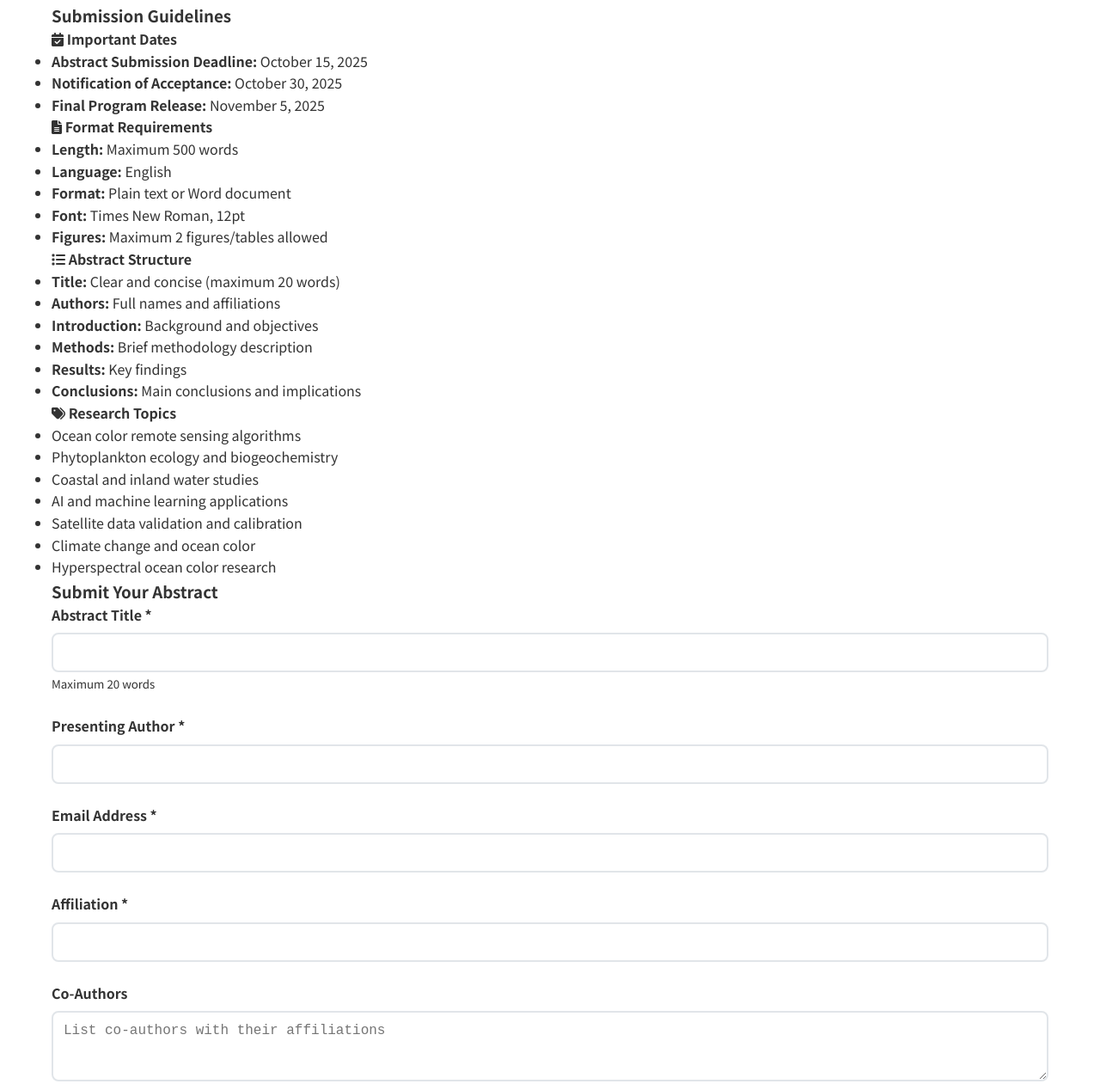
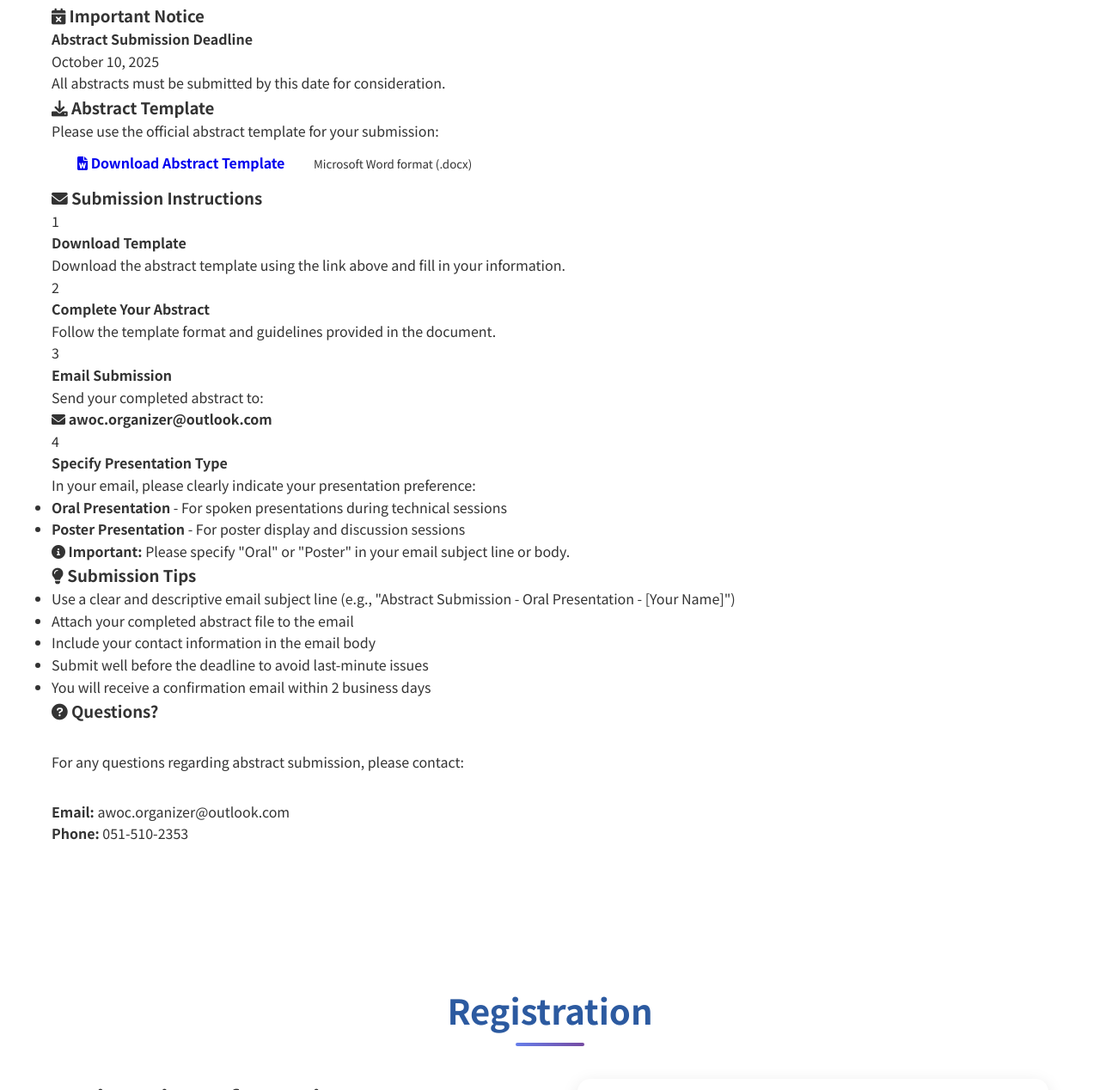
Before and after one commit to wonk19/AWOC-JKWOC-2025, a plain HTML site: page index.html in a window 1280 px wide. Shown: the part 6384-7652 px from the top of the page at 86% size. Drawn offline with Linux system fonts and the light colour scheme.

Commit message:
Redesign Abstract section: Change deadline to Oct 10, add template download link, switch to email submission method

```diff
--- a/index.html
+++ b/index.html
@@ -400,141 +400,88 @@
             <h2 class="section-title">Abstract Submission</h2>
             <div class="abstract-content">
                 <div class="abstract-info">
-                    <div class="abstract-guidelines">
-                        <h3>Submission Guidelines</h3>
-                        <div class="guideline-item">
-                            <h4><i class="fas fa-calendar-check"></i> Important Dates</h4>
-                            <ul>
-                                <li><strong>Abstract Submission Deadline:</strong> October 15, 2025</li>
-                                <li><strong>Notification of Acceptance:</strong> October 30, 2025</li>
-                                <li><strong>Final Program Release:</strong> November 5, 2025</li>
-                            </ul>
-                        </div>
-
-                        <div class="guideline-item">
-                            <h4><i class="fas fa-file-alt"></i> Format Requirements</h4>
-                            <ul>
-                                <li><strong>Length:</strong> Maximum 500 words</li>
-                                <li><strong>Language:</strong> English</li>
-                                <li><strong>Format:</strong> Plain text or Word document</li>
-                                <li><strong>Font:</strong> Times New Roman, 12pt</li>
-                                <li><strong>Figures:</strong> Maximum 2 figures/tables allowed</li>
-                            </ul>
-                        </div>
-
-                        <div class="guideline-item">
-                            <h4><i class="fas fa-list"></i> Abstract Structure</h4>
-                            <ul>
-                                <li><strong>Title:</strong> Clear and concise (maximum 20 words)</li>
-                                <li><strong>Authors:</strong> Full names and affiliations</li>
-                                <li><strong>Introduction:</strong> Background and objectives</li>
-                                <li><strong>Methods:</strong> Brief methodology description</li>
-                                <li><strong>Results:</strong> Key findings</li>
-                                <li><strong>Conclusions:</strong> Main conclusions and implications</li>
-                            </ul>
-                        </div>
-
-                        <div class="guideline-item">
-                            <h4><i class="fas fa-tags"></i> Research Topics</h4>
-                            <ul>
-                                <li>Ocean color remote sensing algorithms</li>
-                                <li>Phytoplankton ecology and biogeochemistry</li>
-                                <li>Coastal and inland water studies</li>
-                                <li>AI and machine learning applications</li>
-                                <li>Satellite data validation and calibration</li>
-                                <li>Climate change and ocean color</li>
-                                <li>Hyperspectral ocean color research</li>
-                            </ul>
+                    <div class="deadline-notice">
+                        <h3><i class="fas fa-calendar-times"></i> Important Notice</h3>
+                        <div class="deadline-box">
+                            <h4>Abstract Submission Deadline</h4>
+                            <p class="deadline-date">October 10, 2025</p>
+                            <p>All abstracts must be submitted by this date for consideration.</p>
                         </div>
                     </div>
-                </div>
 
-                <div class="abstract-submission">
-                    <h3>Submit Your Abstract</h3>
-                    <div class="submission-form">
-                        <form id="abstractForm">
-                            <div class="form-group">
-                                <label for="abstractTitle">Abstract Title *</label>
-                                <input type="text" id="abstractTitle" name="title" required maxlength="200">
-                                <small>Maximum 20 words</small>
+                    <div class="template-section">
+                        <h3><i class="fas fa-download"></i> Abstract Template</h3>
+                        <div class="template-download">
+                            <p>Please use the official abstract template for your submission:</p>
+                            <a href="JKWOC_AWOC_2025_abstract_template.docx" class="btn btn-template" download>
+                                <i class="fas fa-file-word"></i> Download Abstract Template
+                            </a>
+                            <small>Microsoft Word format (.docx)</small>
+                        </div>
+                    </div>
+
+                    <div class="submission-instructions">
+                        <h3><i class="fas fa-envelope"></i> Submission Instructions</h3>
+                        <div class="instructions-content">
+                            <div class="instruction-step">
+                                <div class="step-number">1</div>
+                                <div class="step-content">
+                                    <h4>Download Template</h4>
+                                    <p>Download the abstract template using the link above and fill in your information.</p>
+                                </div>
                             </div>
 
-                            <div class="form-group">
-                                <label for="presentingAuthor">Presenting Author *</label>
-                                <input type="text" id="presentingAuthor" name="presenting_author" required>
+                            <div class="instruction-step">
+                                <div class="step-number">2</div>
+                                <div class="step-content">
+                                    <h4>Complete Your Abstract</h4>
+                                    <p>Follow the template format and guidelines provided in the document.</p>
+                                </div>
                             </div>
 
-                            <div class="form-group">
-                                <label for="authorEmail">Email Address *</label>
-                                <input type="email" id="authorEmail" name="email" required>
+                            <div class="instruction-step">
+                                <div class="step-number">3</div>
+                                <div class="step-content">
+                                    <h4>Email Submission</h4>
+                                    <p>Send your completed abstract to:</p>
+                                    <div class="email-box">
+                                        <strong><i class="fas fa-envelope"></i> awoc.organizer@outlook.com</strong>
+                                    </div>
+                                </div>
                             </div>
 
-                            <div class="form-group">
-                                <label for="authorAffiliation">Affiliation *</label>
-                                <input type="text" id="authorAffiliation" name="affiliation" required>
+                            <div class="instruction-step">
+                                <div class="step-number">4</div>
+                                <div class="step-content">
+                                    <h4>Specify Presentation Type</h4>
+                                    <p>In your email, please clearly indicate your presentation preference:</p>
+                                    <ul>
+                                        <li><strong>Oral Presentation</strong> - For spoken presentations during technical sessions</li>
+                                        <li><strong>Poster Presentation</strong> - For poster display and discussion sessions</li>
+                                    </ul>
+                                    <div class="note">
+                                        <p><i class="fas fa-info-circle"></i> <strong>Important:</strong> Please specify "Oral" or "Poster" in your email subject line or body.</p>
+                                    </div>
+                                </div>
                             </div>
-
-                            <div class="form-group">
-                                <label for="coAuthors">Co-Authors</label>
-                                <textarea id="coAuthors" name="co_authors" rows="3" placeholder="List co-authors with their affiliations"></textarea>
-                            </div>
-
-                            <div class="form-group">
-                                <label for="researchTopic">Research Topic *</label>
-                                <select id="researchTopic" name="research_topic" required>
-                                    <option value="">Please select</option>
-                                    <option value="Ocean color remote sensing algorithms">Ocean color remote sensing algorithms</option>
-                                    <option value="Phytoplankton ecology and biogeochemistry">Phytoplankton ecology and biogeochemistry</option>
-                                    <option value="Coastal and inland water studies">Coastal and inland water studies</option>
-                                    <option value="AI and machine learning applications">AI and machine learning applications</option>
-                                    <option value="Satellite data validation and calibration">Satellite data validation and calibration</option>
-                                    <option value="Climate change and ocean color">Climate change and ocean color</option>
-                                    <option value="Hyperspectral ocean color research">Hyperspectral ocean color research</option>
-                                    <option value="Other">Other</option>
-                                </select>
-                            </div>
-
-                            <div class="form-group">
-                                <label for="presentationType">Presentation Type *</label>
-                                <select id="presentationType" name="presentation_type" required>
-                                    <option value="">Please select</option>
-                                    <option value="Oral Presentation">Oral Presentation</option>
-                                    <option value="Poster Presentation">Poster Presentation</option>
-                                    <option value="Either">Either (No preference)</option>
-                                </select>
-                            </div>
-
-                            <div class="form-group">
-                                <label for="abstractText">Abstract Text *</label>
-                                <textarea id="abstractText" name="abstract_text" rows="10" required maxlength="3000" placeholder="Enter your abstract (maximum 500 words)"></textarea>
-                                <small>Current word count: <span id="wordCount">0</span>/500 words</small>
-                            </div>
-
-                            <div class="form-group">
-                                <label for="abstractFile">Upload Abstract File (Optional)</label>
-                                <input type="file" id="abstractFile" name="abstract_file" accept=".doc,.docx,.pdf,.txt">
-                                <small>Supported formats: DOC, DOCX, PDF, TXT (Max 5MB)</small>
-                            </div>
-
-                            <div class="form-group checkbox-group">
-                                <input type="checkbox" id="agreeTerms" name="agree_terms" required>
-                                <label for="agreeTerms">I agree that my abstract may be published in the workshop proceedings *</label>
-                            </div>
-
-                            <button type="submit" class="btn btn-primary">Submit Abstract</button>
-                        </form>
+                        </div>
                     </div>
 
-                    <div class="submission-info">
-                        <div class="info-box">
-                            <h4><i class="fas fa-info-circle"></i> Submission Information</h4>
-                            <p>All abstracts will be reviewed by the scientific committee. Authors will be notified of acceptance by email.</p>
-                            <p>Accepted abstracts will be included in the workshop proceedings and published on the conference website.</p>
-                        </div>
+                    <div class="submission-tips">
+                        <h3><i class="fas fa-lightbulb"></i> Submission Tips</h3>
+                        <ul>
+                            <li>Use a clear and descriptive email subject line (e.g., "Abstract Submission - Oral Presentation - [Your Name]")</li>
+                            <li>Attach your completed abstract file to the email</li>
+                            <li>Include your contact information in the email body</li>
+                            <li>Submit well before the deadline to avoid last-minute issues</li>
+                            <li>You will receive a confirmation email within 2 business days</li>
+                        </ul>
+                    </div>
 
-                        <div class="contact-box">
-                            <h4><i class="fas fa-envelope"></i> Questions?</h4>
-                            <p>For questions regarding abstract submission, please contact:</p>
+                    <div class="contact-info">
+                        <h3><i class="fas fa-question-circle"></i> Questions?</h3>
+                        <p>For any questions regarding abstract submission, please contact:</p>
+                        <div class="contact-details">
                             <p><strong>Email:</strong> awoc.organizer@outlook.com</p>
                             <p><strong>Phone:</strong> 051-510-2353</p>
                         </div>
```
